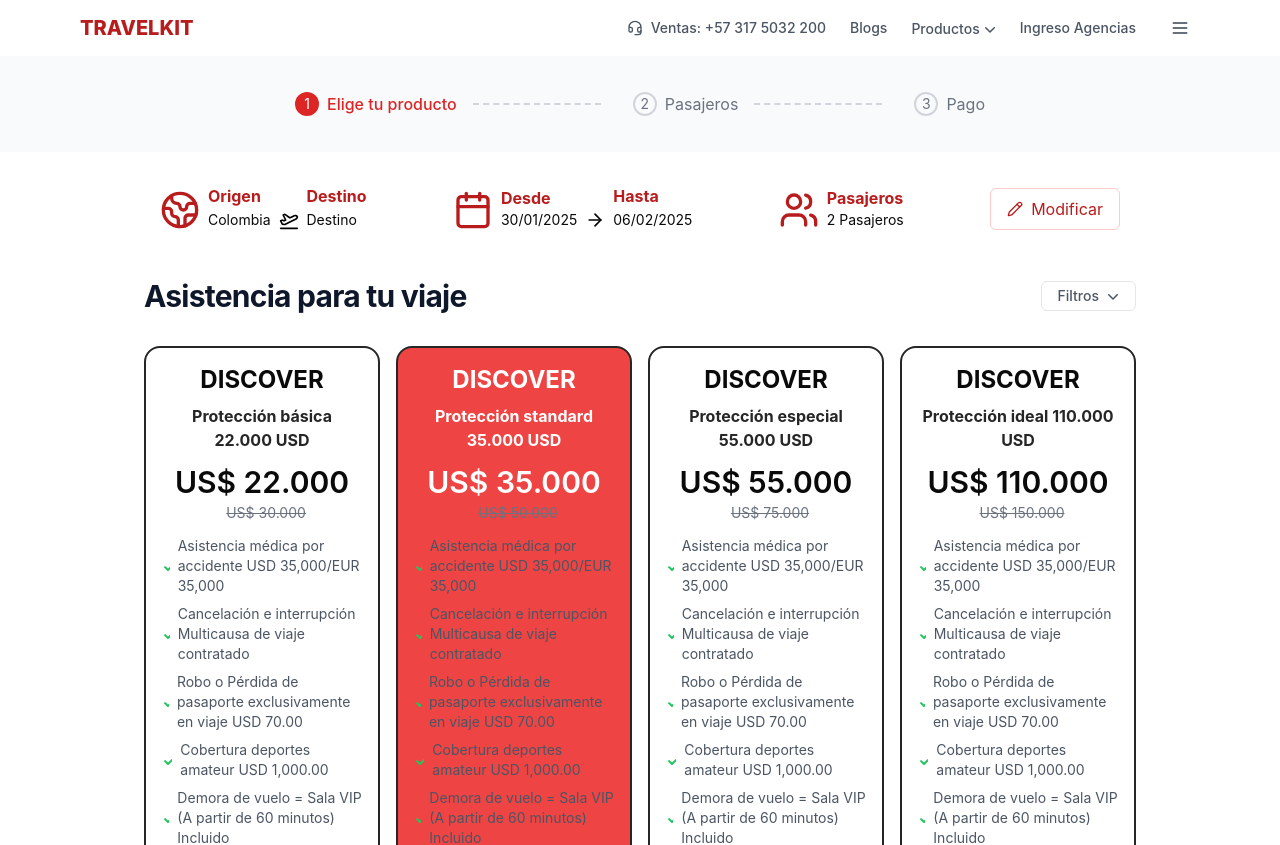
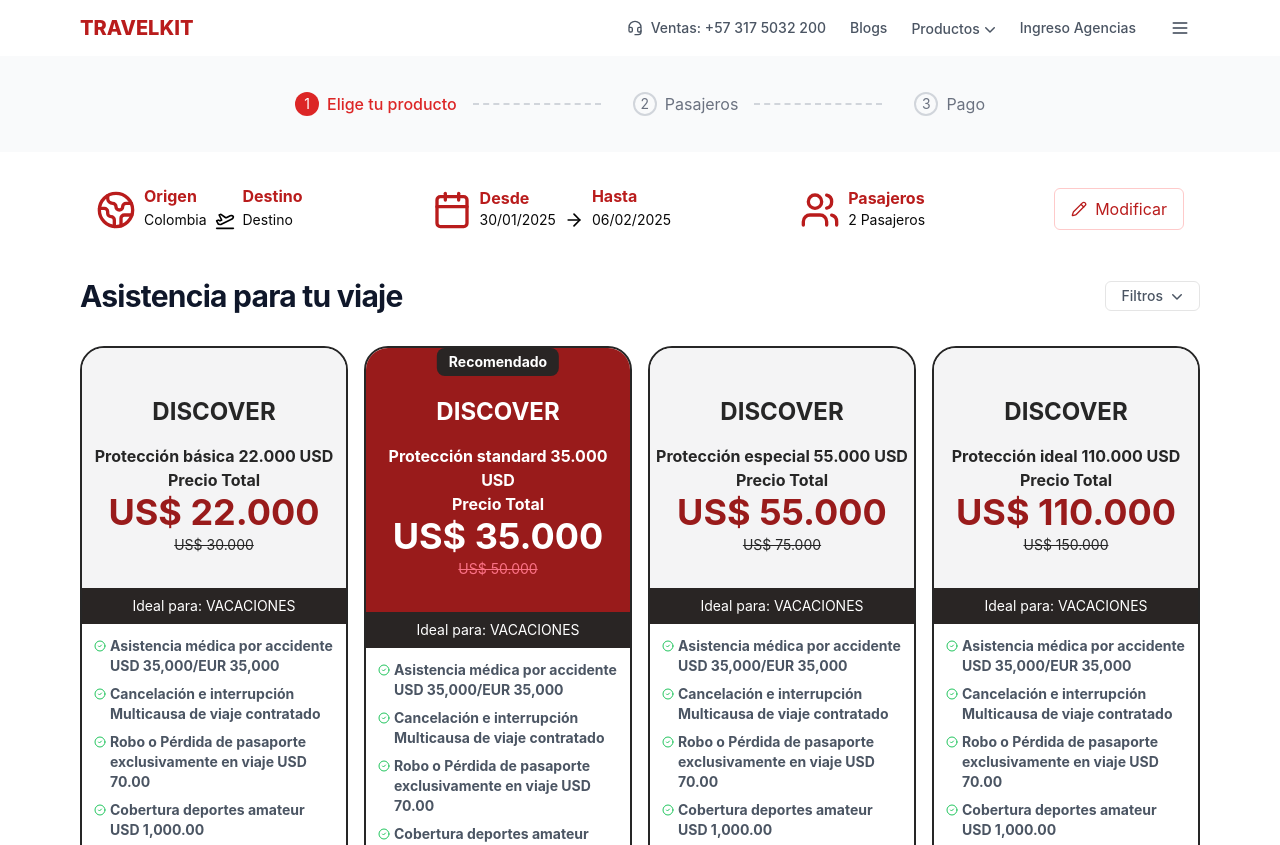
Before and after one commit to esarmiem/b2c-landing, a React (Vite) app: page /quote/travel in a window 1280 px wide. Shown: the top 845 px of the page. Built offline with nearby package versions, Linux system fonts and the light colour scheme; no server answers.

Commit message:
Product Card

```diff
--- a/package.json
+++ b/package.json
@@ -9,6 +9,7 @@
     "preview": "vite preview"
   },
   "dependencies": {
+    "@fontsource/fira-sans": "^5.1.1",
     "@headlessui/react": "^1.7.17",
     "@radix-ui/react-dialog": "^1.1.5",
     "@radix-ui/react-popover": "^1.1.5",
--- a/src/TravelCore/Components/Epic/CardProduct.tsx
+++ b/src/TravelCore/Components/Epic/CardProduct.tsx
@@ -1,46 +1,56 @@
 import React from 'react';
+import { CircleCheck } from "lucide-react"
 
 interface CardProductProps {
   title: string;
   subtitle: string;
   price: string;
   originalPrice: string;
+  typeOfProduct: string;
   details: string[];
   recommended?: boolean;
 }
 
-const CardProduct: React.FC<CardProductProps> = ({ title, subtitle, price, originalPrice, details, recommended }) => {
+const CardProduct: React.FC<CardProductProps> = ({ title, subtitle, price, originalPrice, details, typeOfProduct, recommended }) => {
   return (
-    <div className={` rounded-2xl p-4 max-w-xs mx-auto border-2 border-neutral-800 ${recommended ? 'bg-red-500 text-white' : 'bg-white'}`}>
+    <div className="max-w-[320px] rounded-3xl border-2 border-neutral-800 relative overflow-hidden">
+      <div className={` text-center px-1 py-8 ${recommended ? 'bg-red-800 text-white' : 'bg-zinc-100 text-neutral-800'}`}>
         {recommended && (
-        <div className="text-white font-bold text-sm py-1 px-3 bg-red-700 rounded-full absolute top-3 right-3">
+          <div className="text-white font-bold text-sm py-1 px-3 bg-stone-800 rounded-lg absolute top-0 left-1/2 transform -translate-x-1/2">
             Recomendado
           </div>
         )}
-      <div className="text-center px-1">
-        <h2 className="font-bold text-2xl mb-2">{title}</h2>
-        <h4 className={`text-base font-bold ${recommended ? 'text-white' : 'text-neutral-800'}`}>
+        <h2 className="font-bold text-2xl my-4">{title}</h2>
+        <div className="space-y-0 text-base font-bold">
+          <p className={`my-0 ${recommended ? 'text-white' : 'text-neutral-800'}`}>
             {subtitle}
-        </h4>
-
+          </p>
+          <p className="mt-1">Precio Total</p>
         </div>
-      <div className="my-3 w-100 text-center">
-        <h3 className="text-3xl font-semibold">{price}</h3>
-        <span className="line-through text-sm text-gray-500 ml-2">{originalPrice}</span>
+        <div className="space-y-1">
+          <h3 className={`text-4xl font-bold ${recommended ? 'text-white' : 'text-red-800'}`}>{price}</h3>
+          <span className={`${recommended ? 'text-rose-400' : 'text-neutral-800'} line-through text-sm`}>{originalPrice}</span>
         </div>
+      </div>
+      <div className="bg-stone-800 text-white py-2 text-center text-sm">{typeOfProduct}</div>
+      <div className="p-3 space-y-3">
         <ul className="text-sm text-gray-600 mb-3">
           {details.map((detail, idx) => (
-          <li key={idx} className="flex items-center mb-2">
-            <svg xmlns="http://www.w3.org/2000/svg" width="16" height="16" fill="currentColor" className="text-green-500 mr-2">
-              <path d="M13.646 4.646a1 1 0 0 1 0 1.414L6.707 12.707a1 1 0 0 1-1.414 0L2.354 9.854a1 1 0 0 1 1.414-1.414L6 10.586 12.232 4.646a1 1 0 0 1 1.414 0z" />
-            </svg>
+            <li key={idx} className="flex items-top mb-2 gap-1 font-bold">
+              <CircleCheck className="h-3 w-3 text-green-500 mt-1 flex-shrink-0" />
               {detail}
             </li>
           ))}
         </ul>
-      <button className="bg-red-500 text-white py-2 px-4 rounded-full w-full">
+      </div>
+      <div className="p-3 space-y-1 text-center">
+        <button className="bg-red-500 text-white py-3 px-4 rounded-full w-full font-bold">
           Seleccionar
         </button>
+        <a href="#" className="text-xs text-blue-600 hover:underline">
+          VER DETALLES DE COBERTURA
+        </a>
+      </div>
     </div>
   );
 };
--- a/src/TravelCore/Components/Epic/FilterForm.tsx
+++ b/src/TravelCore/Components/Epic/FilterForm.tsx
@@ -3,7 +3,7 @@
 
 export const FilterForm: FC = () => {
   return (
-    <div className="max-w-5xl mx-auto p-4">
+    <div className="max-w-6xl mx-auto p-4">
       <div className="bg-white rounded-lg flex flex-col md:flex-row items-end justify-between p-4 gap-4 flex-wrap  ">
         {/* Origen */}
         <div className="flex items-end gap-2 w-full sm:w-1/2 md:w-auto">
--- a/src/TravelCore/Components/Epic/ProductsRow.tsx
+++ b/src/TravelCore/Components/Epic/ProductsRow.tsx
@@ -8,6 +8,7 @@
             subtitle: 'Protección básica 22.000 USD',
             price: 'US$ 22.000',
             originalPrice: 'US$ 30.000',
+            typeOfProduct: 'Ideal para: VACACIONES',
             details: [
                 'Asistencia médica por accidente USD 35,000/EUR 35,000',
                 'Cancelación e interrupción Multicausa de viaje contratado',
@@ -21,6 +22,7 @@
             subtitle: 'Protección standard 35.000 USD',
             price: 'US$ 35.000',
             originalPrice: 'US$ 50.000',
+            typeOfProduct: 'Ideal para: VACACIONES',
             details: [
                 'Asistencia médica por accidente USD 35,000/EUR 35,000',
                 'Cancelación e interrupción Multicausa de viaje contratado',
@@ -35,6 +37,7 @@
             subtitle: 'Protección especial 55.000 USD',
             price: 'US$ 55.000',
             originalPrice: 'US$ 75.000',
+            typeOfProduct: 'Ideal para: VACACIONES',
             details: [
                 'Asistencia médica por accidente USD 35,000/EUR 35,000',
                 'Cancelación e interrupción Multicausa de viaje contratado',
@@ -42,13 +45,13 @@
                 'Cobertura deportes amateur USD 1,000.00',
                 'Demora de vuelo = Sala VIP (A partir de 60 minutos) Incluido'
             ],
-            recommended: false
         },
         {
             title: 'DISCOVER',
             subtitle: 'Protección ideal 110.000 USD',
             price: 'US$ 110.000',
             originalPrice: 'US$ 150.000',
+            typeOfProduct: 'Ideal para: VACACIONES',
             details: [
                 'Asistencia médica por accidente USD 35,000/EUR 35,000',
                 'Cancelación e interrupción Multicausa de viaje contratado',
@@ -60,8 +63,8 @@
     ];
 
     return (
-        <div className="max-w-5xl mx-auto p-4">
-            <div className="grid grid-cols-1 sm:grid-cols-2 md:grid-cols-3 lg:grid-cols-4 gap-4">
+        <div className="max-w-6xl mx-auto p-4">
+            <div className="grid grid-cols-1 sm:grid-cols-2 md:grid-cols-3 lg:grid-cols-4 gap-4 justify-items-center">
                 {cardData.map((card, index) => (
                     <CardProduct key={index} {...card} />
                 ))}
--- a/src/TravelFeatures/TripQuote/pages/tripQuotePage.tsx
+++ b/src/TravelFeatures/TripQuote/pages/tripQuotePage.tsx
@@ -9,7 +9,7 @@
         <>
             <Breadcrumb />
             <FilterForm />
-            <div className="max-w-5xl mx-auto p-4">
+            <div className="max-w-6xl mx-auto p-4">
                 <div className="flex justify-between items-center">
                     <h3 className='font-display tracking-tight font-bold text-slate-900 md:text-3xl'>
                         Asistencia para tu viaje
```
Lines whose indentation alone changed are shown as unchanged.
